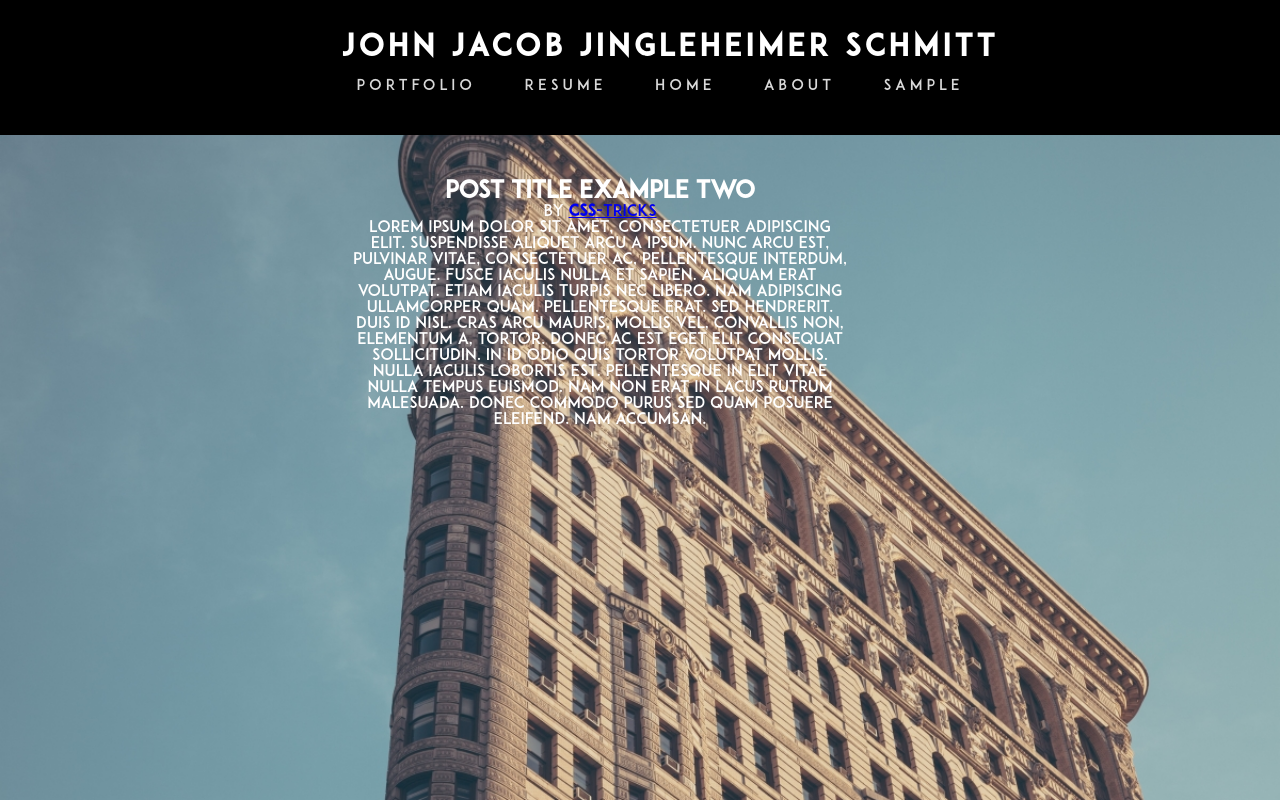
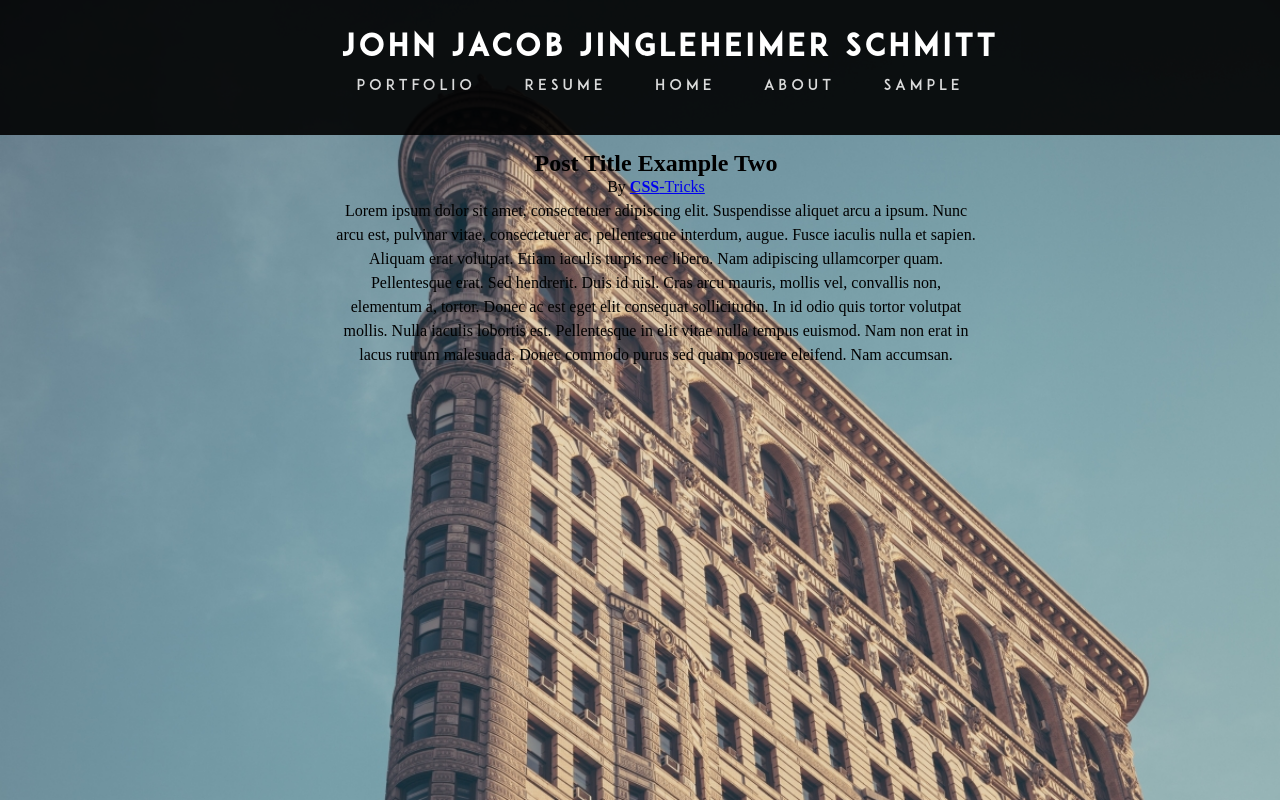
Before and after one commit to JosephNam/SOPA, a website: page index.html in a window 1280 px wide. Drawn offline with Linux system fonts and the light colour scheme.

Commit message:
fixed dsat shit

```diff
--- a/index.html
+++ b/index.html
@@ -20,14 +20,8 @@
                 });
             });
         </script>
-        <script>
-            $(function(){
-                $("#page-wrap").wrapInner("<table cellspacing='30'><tr>");
-                $(".post").wrap("<td></td>");
-            });
-        </script>
     </head>
-    <body class="text-custom">
+    <body>
     <div class="header" id="navbar">
         <div>
             <h1>John Jacob Jingleheimer Schmitt</h1>
--- a/style.css
+++ b/style.css
@@ -11,13 +11,14 @@ html
 }
 body
 {
-        background-image: url('image1.jpg');
-        background-repeat:no-repeat;
-        background-size:cover;
+	background-image: url('image1.jpg');
+	background-position: fixed;
+	background-repeat: no-repeat;
+	background-size: cover;
 }
 .text-custom
 {
-	background-color: rgba(90,90,90,1);
+
 	font-family: 'ADAM';
 	font-style: bold;
 	font-size: 15px;
@@ -52,17 +53,14 @@ tr {
 .header
 {
 	height:auto;
-	background-color: rgb(0,0,0);
+	background-color: rgba(0,0,0,.9);
+	color: rgba(255,255,255,1);
 	line-height: 2.5em;
-}
-#navbar
-{
 	padding: 2em;
 	padding-bottom: 2em;
 	font-family: 'ADAM';
 	font-style: bold;
 	font-size: 15px;
-	color: rgba(255,255,255,1);
 	position: fixed;
 	text-align: center;
 	letter-spacing: 4px;
@@ -71,13 +69,9 @@ tr {
 	z-index: 1;
 	width:100%;
 }
+#navbar
+{
 
-.show
-{
-	padding-left: 55%;
-	margin-left: auto;
-	margin-right: auto;
-	text-align: center;
 }
 
 .hide
@@ -87,11 +81,11 @@ tr {
 
 .page-wrap
 {
-
+	text-align: center;
 	padding: 1em;
 	top: 20%;
 	position: absolute;
-	width:99%;
+	width: 100%;
 	overflow-y: scroll;
 	overflow-x: hidden;
 	bottom: 0;
@@ -100,5 +94,7 @@ tr {
 
 .post
 {
-	width:500px;
+	width: 50%;
+	margin-left: 25%;
+	line-height: 1.5em;
 }
```
